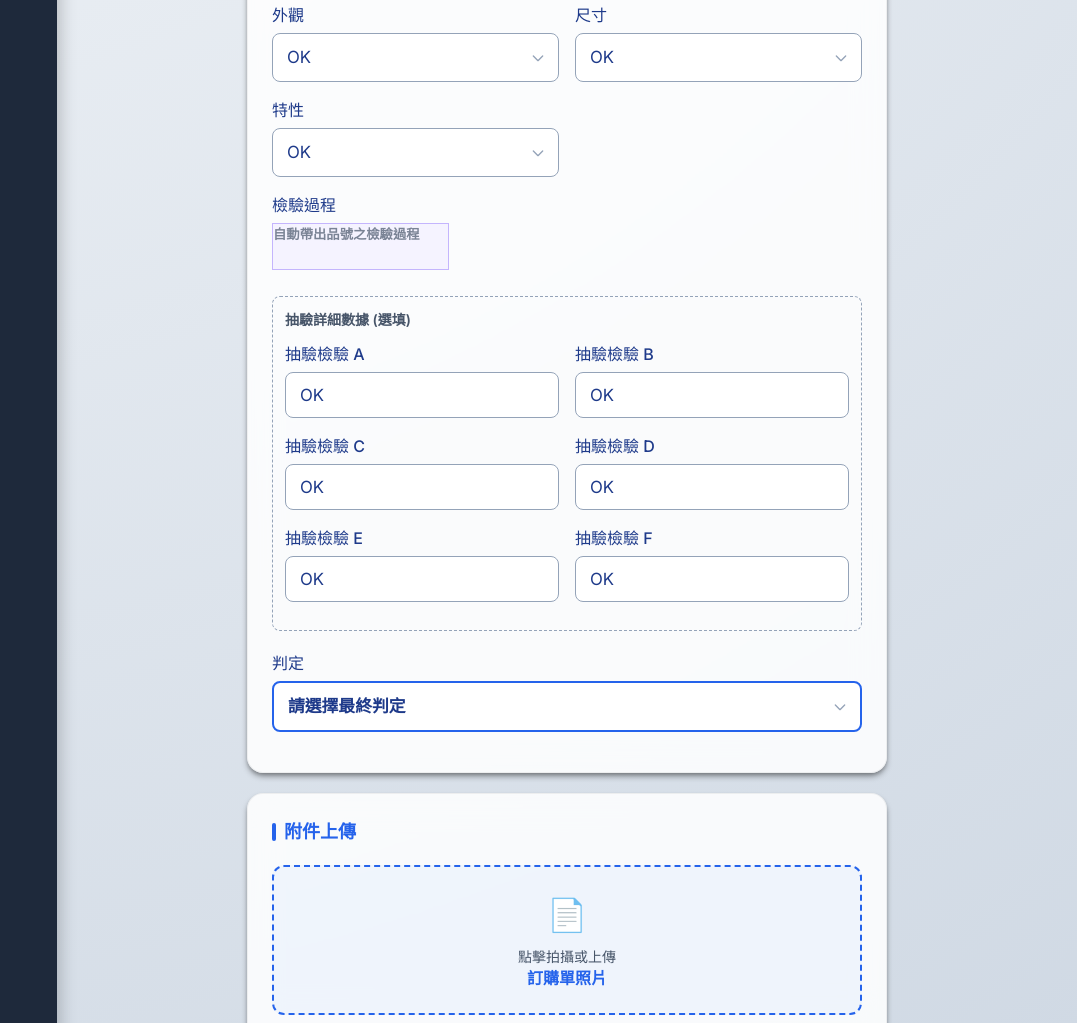
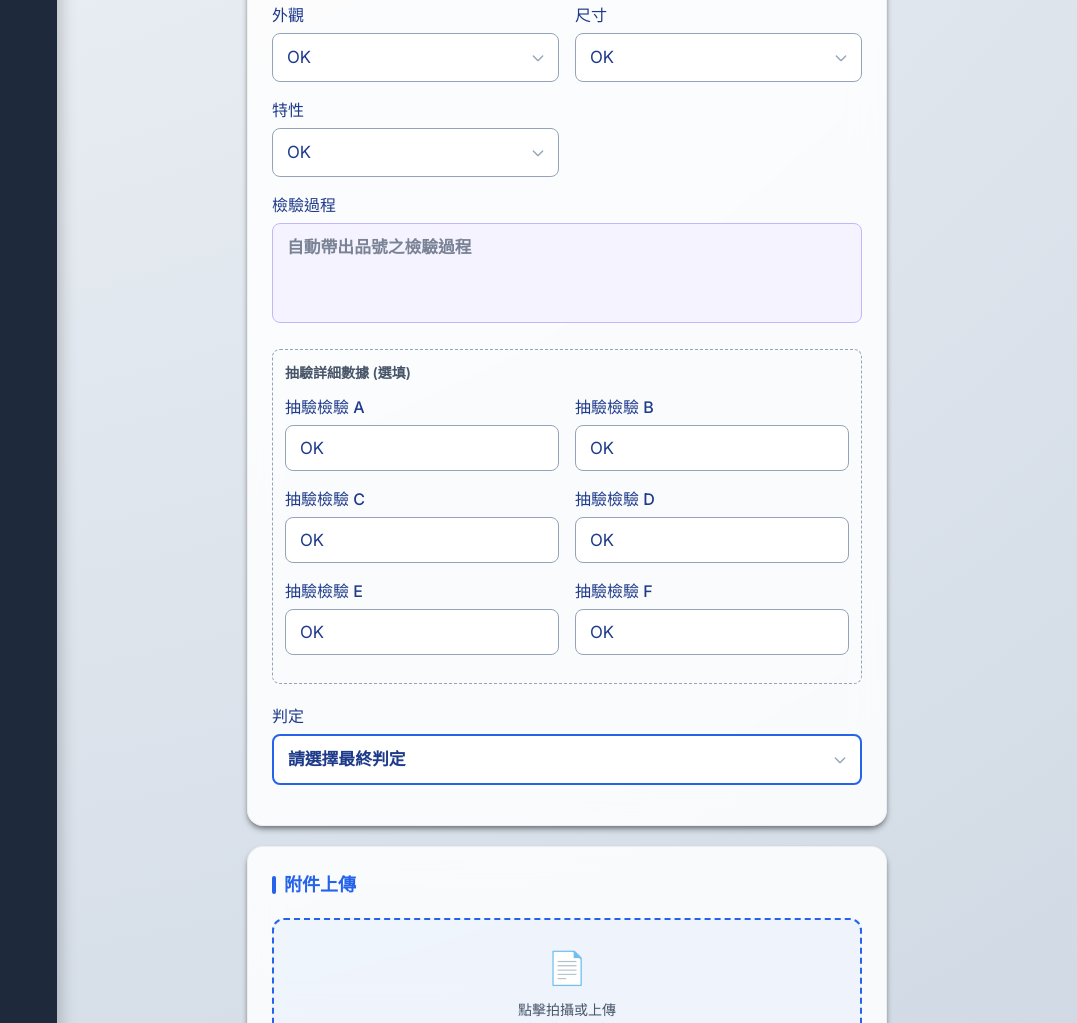
Before and after one commit to ares710911/iqc-system, a plain HTML site: page index.html in a window 1280 px wide. Shown: the part 965-1988 px from the top of the page, without its empty margins (203-1280 px from the left). Drawn offline with Linux system fonts and the light colour scheme; no server answers.

Commit message:
Add files via upload

```diff
--- a/style.css
+++ b/style.css
@@ -309,6 +309,7 @@ label {
 input[type="text"],
 input[type="number"],
 input[type="date"],
+textarea,
 select {
     width: 100%;
     padding: 12px 14px;
@@ -319,6 +320,12 @@ select {
     background-color: #ffffff;
     color: var(--text-main);
     transition: all 0.2s ease;
+}
+
+textarea {
+    resize: none;
+    line-height: 1.4;
+    min-height: 100px;
 }
 
 /* 連動產生的資訊唯讀欄位 */
--- a/sw.js
+++ b/sw.js
@@ -1,4 +1,4 @@
-const CACHE_NAME = 'iqc-netlify-v14';
+const CACHE_NAME = 'iqc-netlify-v15';
 const urlsToCache = [
   './',
   './index.html',
```
